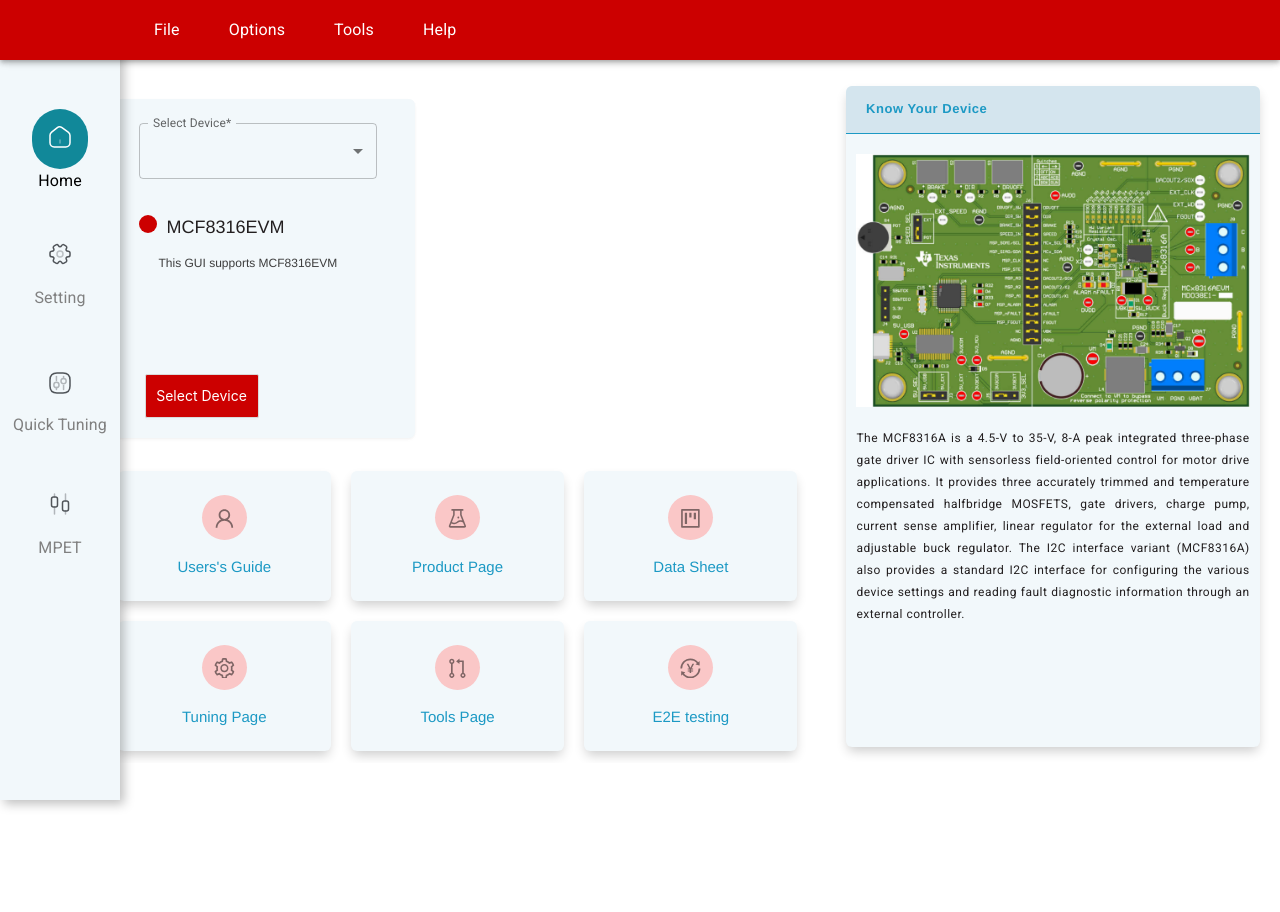
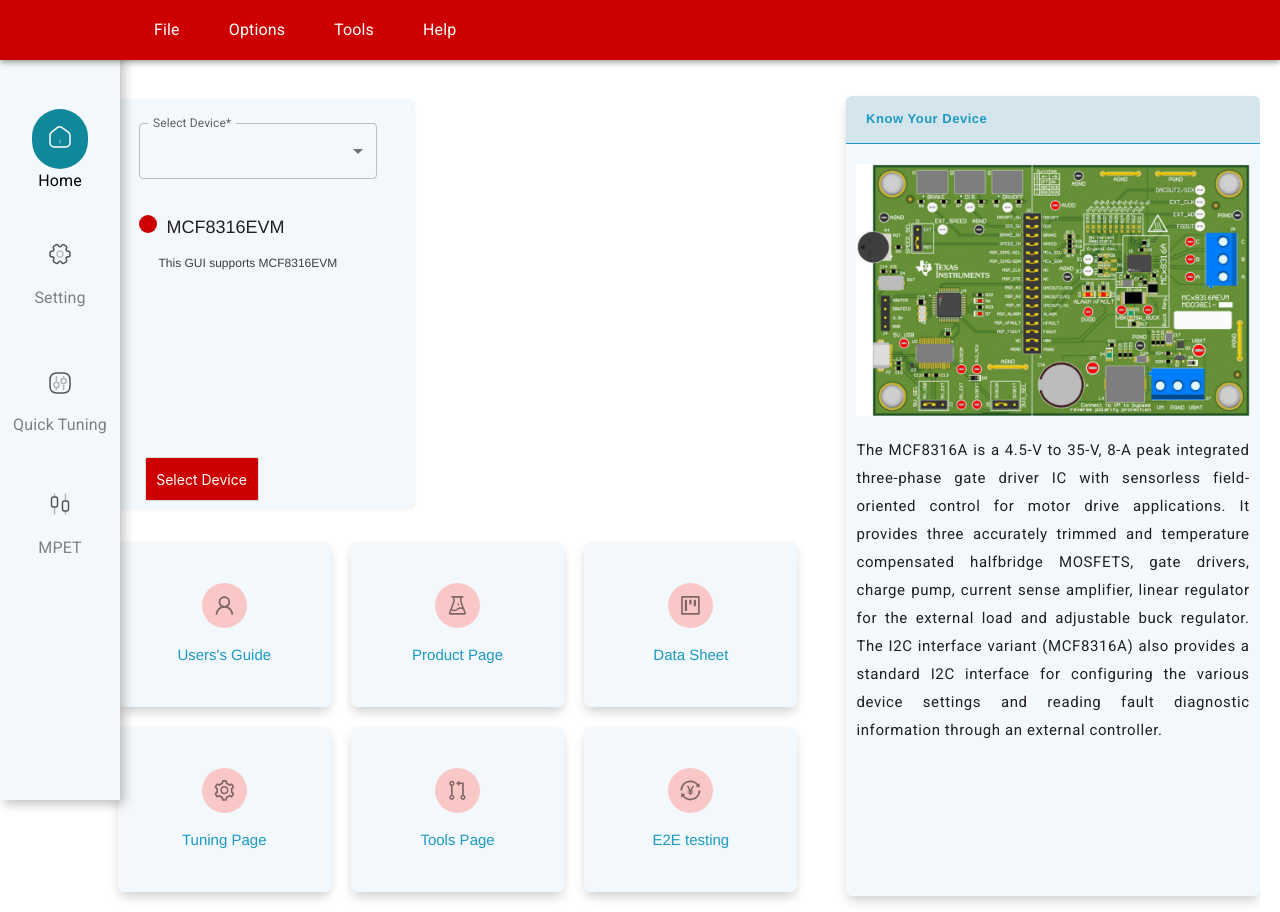
Before and after one commit to harishkumarforeverr/UI-task-on-typescript-vinod, a React (Create React App) app: page / in a window 1280 px wide. Before the commit the page ends 800 px from the top, so only its background shows below. Built offline with nearby package versions, Linux system fonts and the light colour scheme.

Commit message:
small changes addedd

```diff
--- a/src/components/Dashboard/Assests/index.ts
+++ b/src/components/Dashboard/Assests/index.ts
@@ -1,4 +1,5 @@
 import DashboardImageCircut from "./DashboardImageCircut.png";
+import nextIcon_pro from "./nextIcon_pro.png";
 export const Assests = {
-  DashboardImageCircut,
+  DashboardImageCircut,nextIcon_pro
 };
--- a/src/components/Dashboard/Dashboard.scss
+++ b/src/components/Dashboard/Dashboard.scss
@@ -4,6 +4,10 @@
   margin-right: 20px;
   margin-top: 20px;
   gap: 37px;
+  height: 100vh;
+  overflow: hidden;
+  overflow-y: hidden;
+  padding-bottom: 2rem;
   .lightRed {
     color: white;
   }
@@ -74,9 +78,10 @@
     // flex-basis: 45%;
     flex-basis: 60%;
     margin-top: auto;
-    margin-bottom: 1rem;
+    margin-top: 1rem;
 
-    height: 41.3rem;
+    min-height: 41.3rem;
+    height: 100%;
     background: #f2f8fb;
     box-shadow: 0px 6px 12px -2px rgba(0, 0, 0, 0.2);
     border-radius: 6px;
@@ -128,8 +133,8 @@
         font-family: Helvetica;
         font-style: normal;
         font-weight: 400;
-        font-size: 12px;
-        line-height: 22px;
+        font-size: 15px;
+        line-height: 28px;
         text-align: justify;
         letter-spacing: 0.04em;
         font-family: Roboto;
--- a/src/components/Dashboard/QuickOptimizationWidget/QuickOptimizationWidget.scss
+++ b/src/components/Dashboard/QuickOptimizationWidget/QuickOptimizationWidget.scss
@@ -13,7 +13,7 @@
         display: flex;
         gap: 2rem;
         min-width: 887px;
-        min-height: 326px;
+        min-height: 373px;
         padding-left: 1rem;
         background: #f2f8fb;
         border: 1px solid #118899;
@@ -23,17 +23,15 @@
             font-family: "Helvetica";
             font-style: normal;
             font-weight: 400;
-            font-size: 20px;
+            font-size: 22px;
             line-height: 24px;
-            /* identical to box height, or 120% */
 
-            /* Secondary Color */
 
             color: #118899;
           }
           img {
             width: 378.73px;
-            height: 245px;
+            height: 300px;
           }
         }
         .hardWareDescription {
@@ -41,7 +39,7 @@
             font-family: "Helvetica";
             font-style: normal;
             font-weight: 700;
-            font-size: 12px;
+            font-size: 14px;
             line-height: 18px;
             color: #118899;
           }
@@ -50,7 +48,7 @@
               font-family: Roboto;
               font-style: normal;
               font-weight: 400;
-              font-size: 12px;
+              font-size: 14px;
               line-height: 18px;
               color: #231f20;
             }
@@ -61,12 +59,10 @@
             font-family: Roboto;
             font-style: normal;
             font-weight: 400;
-            font-size: 12px;
+            font-size: 14px;
             word-break: break-all;
             line-height: 20px;
-            /* or 150% */
 
-            /* Text color */
 
             color: #231f20;
           }
@@ -77,11 +73,9 @@
               font-family: "Helvetica";
               font-style: normal;
               font-weight: 700;
-              font-size: 16px;
+              font-size: 18px;
               line-height: 24px;
-              /* identical to box height, or 150% */
 
-              /* Secondary Color */
 
               color: #118899;
             }
@@ -90,7 +84,7 @@
                 font-size: 1.3rem;
               }
               margin-right: 10px;
-              // border: 1.5px solid #40c36c;
+
             }
           }
           .actionBtn {
@@ -104,11 +98,8 @@
               font-family: Helvetica;
               font-style: normal;
               font-weight: 700;
-              font-size: 12px;
+              font-size: 14px;
               line-height: 24px;
-              /* identical to box height, or 200% */
-
-              /* Secondary Color */
 
               color: #118899;
             }
@@ -116,14 +107,18 @@
               font-family: "Helvetica";
               font-style: normal;
               font-weight: 400;
-              font-size: 12px;
+              font-size: 14px;
               line-height: 24px;
               border: 2px solid #cc0000;
               color: #cc0000;
               height: 33px;
               min-width: 6.5rem;
               margin-left: auto;
-              margin-right: 2rem;
+              margin-right: 5rem;
+            }
+            .Setup_completed_btn{
+              background-color: #cc0000;;
+              color: white;
             }
           }
         }
@@ -131,33 +126,28 @@
     }
     .cardsConatiner {
       display: flex;
-      // height: 100%;
-      // flex-wrap: wrap;
+
       justify-content: space-between;
       gap: 5%;
       margin-top: 2rem;
       margin-left: 1rem;
       .cardsConatiner_card {
         flex-basis: 100%;
-        // height: 100%;
+        border-bottom-right-radius: 2%;
+        overflow: hidden;
       }
       .cards {
         height: 100%;
         padding-top: 1rem;
 
-        // opacity: 0.7;
+
         text-align: center;
-        // padding-top: 3%;
+
         position: relative;
         box-sizing: border-box;
-        // width: 80%;
-        // position: absolute;
+
         min-width: 260px;
         height: 26rem;
-        // left: 140px;
-        // top: 424px;
-        // margin-left: auto;
-        /* Secondary Color */
 
         background: #118899;
         border-radius: 12px;
@@ -168,7 +158,7 @@
             font-weight: 400;
             font-size: 20px;
             line-height: 24px;
-            /* identical to box height, or 120% */
+
 
             color: #ffffff;
           }
@@ -191,7 +181,6 @@
             font-weight: 400;
             font-size: 14px;
             line-height: 24px;
-            /* or 171% */
 
             text-align: center;
 
--- a/src/components/Dashboard/QuickOptimizationWidget/QuickOptimizationWidget.tsx
+++ b/src/components/Dashboard/QuickOptimizationWidget/QuickOptimizationWidget.tsx
@@ -4,8 +4,6 @@
 import "./QuickOptimizationWidget.scss";
 import { Button, Card, Checkbox, Select } from "antd";
 import SelectWrapper from "../../common/SelectWrapper";
-// import { Assests } from "../../Assests";
-// Assests
 import { CheckboxChangeEvent } from "antd/es/checkbox";
 import { Assests } from "../Assests";
 import { CheckCircleOutlined } from "@ant-design/icons";
@@ -109,7 +107,9 @@
                         <Checkbox onChange={onChange} />
                         <p>Hardware setup has been done manually</p>
                         {showCards ? (
-                          <Button onClick={handleTheSetup}>
+                          <Button
+                          className="Setup_completed_btn"
+                          onClick={handleTheSetup}>
                             Setup completed
                           </Button>
                         ) : (
@@ -123,7 +123,7 @@
             </div>
           </div>
 
-          {/* {showCards && ( */}
+
           <div
             style={{
               opacity: setup ? 1 : 0.4,
@@ -149,7 +149,7 @@
                         <p>{obj.subDesc}</p>
                       </div>
                     </div>
-                    <img className="nextIcons" src={nextIcon} alt="ok" />
+                    <img className="nextIcons" src={!setup?nextIcon:Assests.nextIcon_pro} alt="ok" />
                   </div>
                 </div>
               );
--- a/src/components/Route/MainRoute.tsx
+++ b/src/components/Route/MainRoute.tsx
@@ -9,7 +9,7 @@
 import { Box } from "@mui/material";
 import DashboardConatiner from "../Dashboard";
 import "./mainRoute.scss";
-import PrivateRoute from "./routes/PrivateRoute";
+import PrivateRoute from "../../routes/PrivateRoute";
 import DrawerSide from "../common/Drawer/Drawer";
 
 const MainRoute = () => {
--- a/src/components/common/SelectWrapper.scss
+++ b/src/components/common/SelectWrapper.scss
@@ -6,8 +6,8 @@
   background: #f2f8fb;
   box-shadow: 0px 6px 12px -2px rgba(0, 0, 0, 0.2);
   border-radius: 6px;
+  position: relative;
   .ant-card-body {
-    position: relative;
     // display: grid;
     width: 286px;
     height: 326px;
--- a/src/components/Route/routes/PublicRoute.js
+++ b/src/routes/PublicRoute.js
@@ -1,7 +1,7 @@
 import React from "react";
 import { Navigate } from "react-router-dom";
 import { isLogin } from "../utils";
-import { DASHBOARD_ROUTE } from "../../../utils/constant";
+import { DASHBOARD_ROUTE } from "../utils/constant";
 
 const PublicRoute = ({ component: Component, ...rest }) => {
   return isLogin() ? (
```
Also changed, not shown: src/components/common/Drawer/Drawer.scss (+11 -111 lines), src/components/common/Drawer/Drawer.tsx (+4 -64 lines), src/routes/Container.tsx (renamed from src/components/Route/routes/Container.tsx, +4 -6 lines), src/routes/PrivateRoute.js (renamed from src/components/Route/routes/PrivateRoute.js, +0 -9 lines), src/components/Dashboard/Assests/nextIcon_pro.png (added), src/routes/Container.scss (renamed from src/components/Route/routes/Container.scss).
